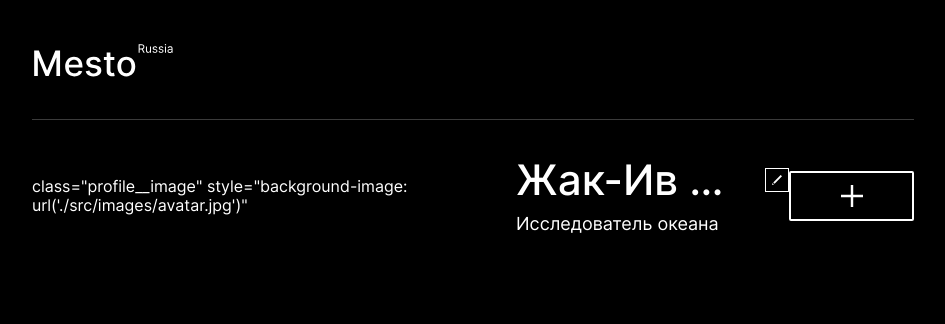
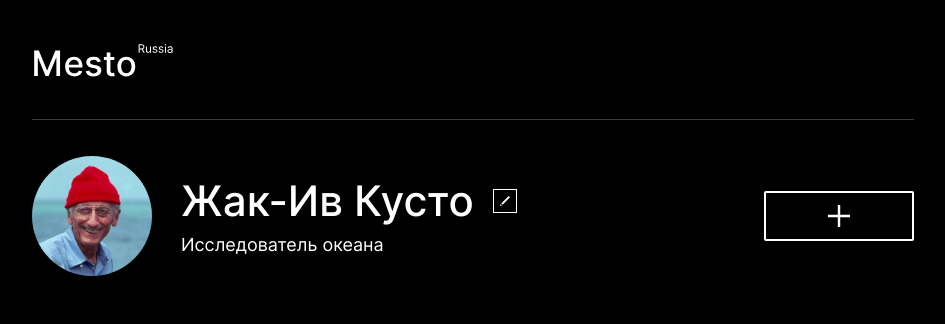
Before and after one commit to Jamesking4/mesto-ad, a website built with Vite: page index.html in a window 1280 px wide. Shown: the top 324 px of the page, without its empty margins (167-1112 px from the left). Built offline with nearby package versions, Linux system fonts and the light colour scheme.

Commit message:
Fix bags

```diff
--- a/index.html
+++ b/index.html
@@ -21,10 +21,10 @@
       </header>
       <main class="content">
         <section class="profile page__section">
-          <div>
+          <div
             class="profile__image"
             style="background-image: url('./src/images/avatar.jpg')"
-          </div>
+          ></div>
           <div class="profile__info">
             <h1 class="profile__title">Жак-Ив Кусто</h1>
             <button class="profile__edit-button" type="button"></button>
@@ -187,7 +187,7 @@
 <!--          <ul class="popup__list"></ul>-->
 <!--        </div>-->
 <!--      </div>-->
-    </div>
+<!--    </div>-->
 
     <script src="./src/scripts/index.js" defer type="module"></script>
 
```
